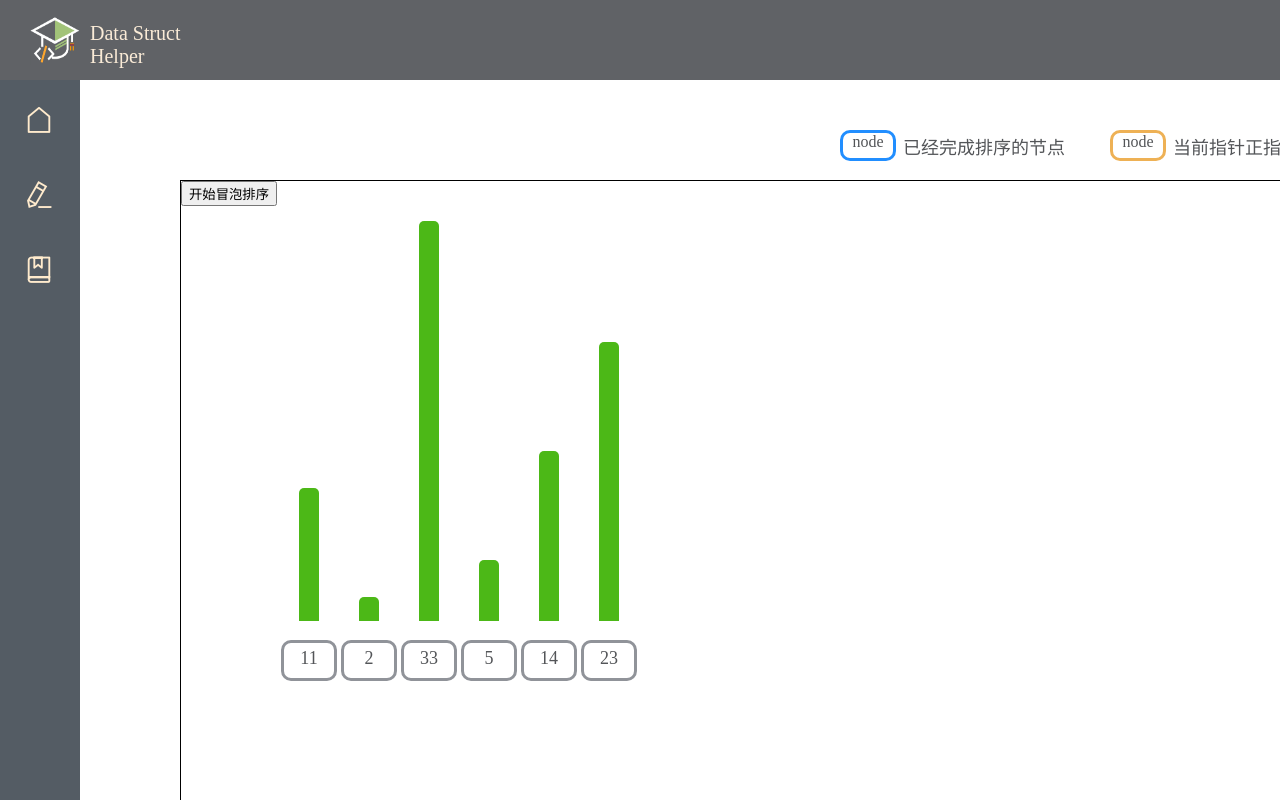
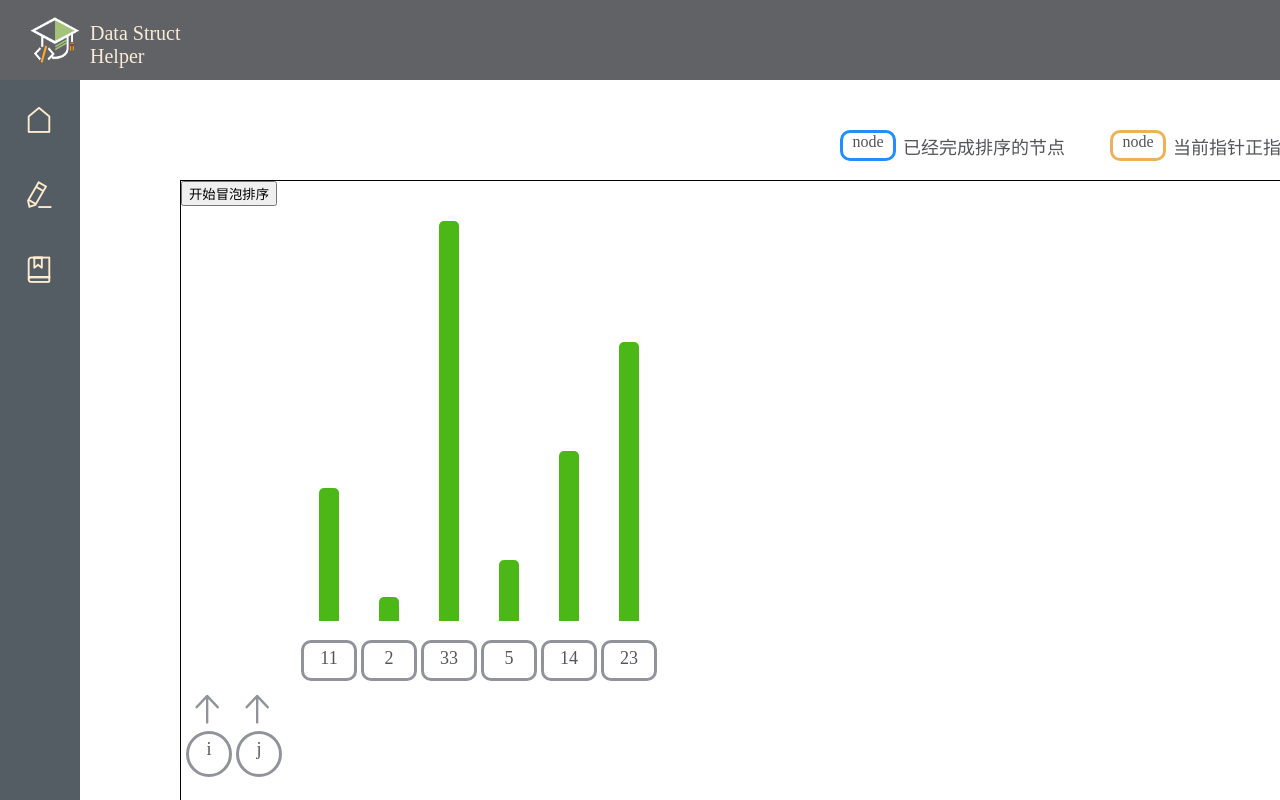
Before and after one commit to Knight4Lancelot/Datastruct-study-helper, a Vue app: page /algorithm/popsort in a window 1280 px wide. Built offline with nearby package versions, Linux system fonts and the light colour scheme.

Commit message:
2022/07/09修改

```diff
--- /dev/null
+++ b/src/components/algorithmViewComps/LinearPointer.vue
@@ -0,0 +1,33 @@
+<template>
+	<div>
+		<i class="el-icon-top"></i>
+		<div class="pointer-node" v-text="pointerText"></div>
+	</div>
+</template>
+
+<script>
+export default {
+	name: 'linearPointer',
+	props: {
+		pointerText: String
+	}
+}
+</script>
+
+<style>
+.el-icon-top {
+	font-size: 40px;
+	color: #909399;
+}
+.pointer-node {
+	position: inherit;
+	height: 30px;
+	width: 30px;
+	padding: 5px;
+	border-radius: 50%;
+	border: 3px solid #909399;
+	text-align: center;
+	font-size: 18px;
+	color: #535558;
+}
+</style>
--- a/src/components/algorithmViewComps/PopSortCanvas.vue
+++ b/src/components/algorithmViewComps/PopSortCanvas.vue
@@ -9,21 +9,32 @@
 			:valElement="String(n)"
 			:style="{'left':String(pillarLeftX[k])+'px'}"
 		/>
-		<button @click="popSort()">开始冒泡排序</button>
+		<pointer class="nodes-pointer"
+			ref="pointer-i"
+			:pointerText="'i'" />
+		<pointer class="nodes-pointer"
+			ref="pointer-j"
+			:pointerText="'j'" />
+		<button @click="popSortAll()">开始冒泡排序</button>
 	</div>
 </template>
 
 <script>
-import node from './LinearSortNode.vue';
+import node from './LinearNode.vue';
+import pointer from './LinearPointer.vue';
+
+const exchangeDuration = 1;
 
 export default {
 	name: 'PopSortCanvas',
 	components: {
-		node
+		node,
+		pointer
 	},
 	data() {
 		return {
-			rawNodeList: [],
+			initNodeList: [],
+			initPillarLeftX: [],
 			rankNodeList: [],
 			pillarHeights: [],
 			pillarLeftX: []
@@ -36,13 +47,14 @@ export default {
 		var min = this.nodelist[0], max = this.nodelist[0];
 		var di_min = 0, di_max = 0;
 		for (var i = 0; i < this.nodelist.length; i++) {
-			this.rawNodeList.push(this.nodelist[i]);
+			this.initNodeList.push(this.nodelist[i]);
 			this.rankNodeList.push(this.nodelist[i]);
 			this.pillarHeights.push(this.nodelist[i]);
-			this.pillarLeftX.push(100+i*60);
+			this.pillarLeftX.push(120+i*60);
 			if (min>this.nodelist[i]) { min=this.nodelist[i]; }
 			if (max<this.nodelist[i]) { max=this.nodelist[i]; }
 		}
+		this.initPillarLeftX = this.pillarLeftX.concat();
 		// 条形图高度缩放法则：所有数据最大值和最小值数量级差一位以内用线性，差两位开根号，差三位开三次方
 		if (min<0) {
 			min = -min;
@@ -70,30 +82,59 @@ export default {
 				}
 				break;
 		}
+		this.movePointer('i', 0);
+		this.movePointer('j', 50);
 	},
 	methods: {
 		exchange(index_1, index_2) {
 			console.log(index_1, index_2);
-			var nodes = this.$refs['nodeComps']
-			var temp = this.pillarLeftX[index_1]
-			this.pillarLeftX[index_1] = this.pillarLeftX[index_2]
-			this.pillarLeftX[index_2] = temp
-			temp = this.rankNodeList[index_1]
-			this.rankNodeList[index_1] = this.rankNodeList[index_2]
-			this.rankNodeList[index_2] = temp
-			nodes[index_1].$el.style.left = String(this.pillarLeftX[index_1])+'px'
-			nodes[index_2].$el.style.left = String(this.pillarLeftX[index_2])+'px'
+			var nodes = this.$refs['nodeComps'];
+			console.log('Before exchange: ', this.pillarLeftX);
+			var temp = this.pillarLeftX[index_1];
+			this.pillarLeftX[index_1] = this.pillarLeftX[index_2];
+			this.pillarLeftX[index_2] = temp;
+			console.log('After exchange: ', this.pillarLeftX, '\n');
+			nodes[index_1].$el.style.left = String(this.pillarLeftX[index_1])+'px';
+			nodes[index_2].$el.style.left = String(this.pillarLeftX[index_2])+'px';
 		},
-		popSort() {
-			for (var i = 0; i < this.rankNodeList.length; i++) {
-				for (var j = i+1; j < this.rankNodeList.length; j++) {
+		movePointer(name, aimLocation) {
+			if (name==='i') {
+				this.$refs['pointer-i'].$el.style.left = String(aimLocation+5)+'px';
+			} else {
+				this.$refs['pointer-j'].$el.style.left = String(aimLocation+5)+'px';
+			}
+		},
+		popSortAll() {
+			var functions = [], i = 0, j = 0;
+			for (i = 0; i < this.rankNodeList.length-1; i++) {
+				functions.push({ functionName: 'movePointer', attrs: [ 'i', this.pillarLeftX[i] ] });
+				for (j = i+1; j < this.rankNodeList.length; j++) {
+					functions.push({ functionName: 'movePointer', attrs: [ 'j', this.pillarLeftX[j] ] });
 					if (this.rankNodeList[i]>this.rankNodeList[j]) {
-						// alert('1--', i, j)
-						this.exchange(i, j)
+						var temp = this.rankNodeList[i];
+						this.rankNodeList[i] = this.rankNodeList[j];
+						this.rankNodeList[j] = temp;
+						functions.push({ functionName: 'exchange', attrs: [ i, j ] });
 					}
 				}
-				console.log(this.rankNodeList)
-				setTimeout(()=>{}, 10000);
+			}
+			functions.push({ functionName: 'movePointer', attrs: [ 'i', 0 ] });
+			functions.push({ functionName: 'movePointer', attrs: [ 'j', 50 ] });
+			var flag = 0;
+			for (i = 0; i < functions.length; i++) {
+				setTimeout(()=>{
+					this.callUnit(functions[flag++]);
+				}, i*exchangeDuration*1000);
+			}
+		},
+		callUnit(action) {
+			switch(true) {
+				case action.functionName==="movePointer":
+					this.movePointer(action.attrs[0], action.attrs[1]);
+					break;
+				case action.functionName==="exchange":
+					this.exchange(action.attrs[0], action.attrs[1]);
+					break;
 			}
 		}
 	}
@@ -102,11 +143,17 @@ export default {
 
 <style>
 .nodes-comps {
-	transition: 0.2s;
+	transition: 0.5s;
 	position: absolute;
 	left: 700px;
 	top: 40px;
 	height: 460px;
 	width: 60px;
 }
+.nodes-pointer {
+	transition: 0.5s;
+	position: absolute;
+	width: 60px;
+	top: 510px;
+}
 </style>
```
Also changed, not shown: src/components/algorithmViewComps/LinearNode.vue (renamed from src/components/algorithmViewComps/LinearSortNode.vue).
